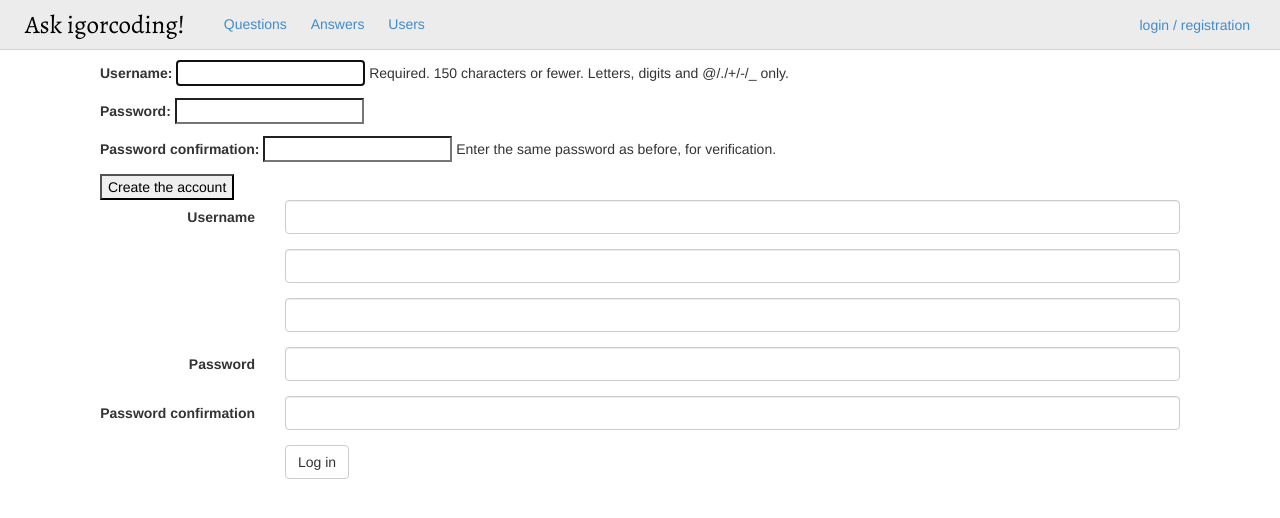
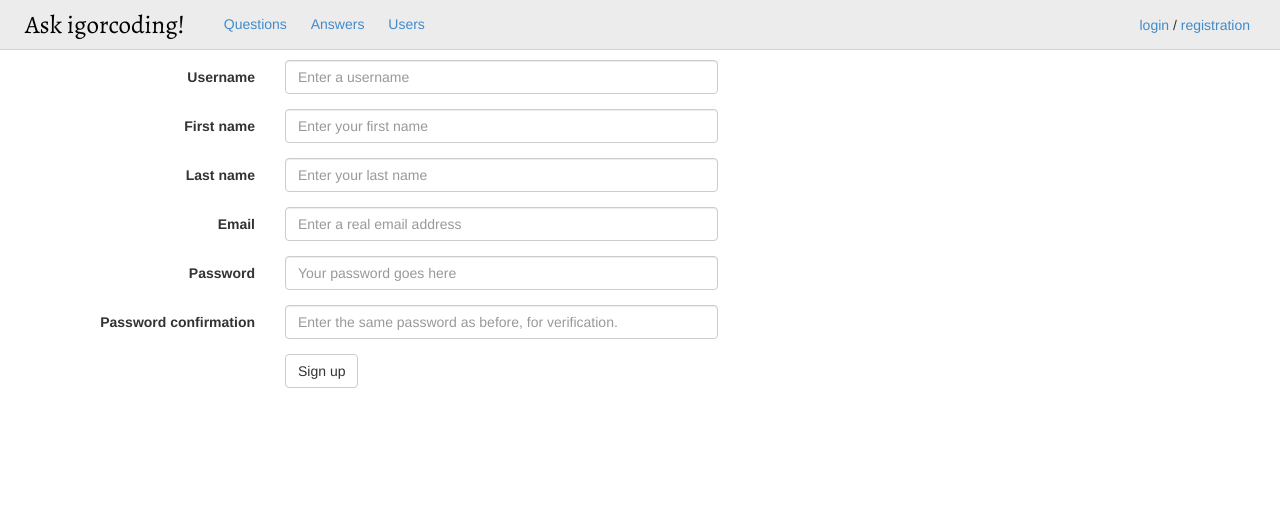
Before and after one commit to igorcoding/igorcoding-ask, a Django app: page /signup/ in a window 1280 px wide. Shown: the top 518 px of the page. Run offline with Django 3.2, Linux system fonts and the light colour scheme; some libraries are stand-ins or nearby versions.

Commit message:
finished registration

```diff
--- a/ask/forms.py
+++ b/ask/forms.py
@@ -1,3 +1,4 @@
+from django.contrib.auth.forms import UserCreationForm
 from django.forms import *
 from ask.models import *
 
@@ -32,3 +33,24 @@ class AnswerForm(forms.Form):
         'rows': '11',
         'style': 'resize:vertical;'
     }))
+
+
+class RegistrationForm(UserCreationForm):
+    first_name = CharField(max_length=30,
+                           label="First name")
+    last_name = CharField(max_length=30,
+                          label="Last name")
+    email = EmailField(label="Email")
+
+    class Meta:
+        model = User
+        fields = ("username", "first_name", "last_name", "email",)
+
+    def save(self, commit=True):
+        user = super(RegistrationForm, self).save(commit=False)
+        user.first_name = self.cleaned_data["first_name"]
+        user.last_name = self.cleaned_data["last_name"]
+        user.email = self.cleaned_data["email"]
+        if commit:
+            user.save()
+        return user
--- a/ask/static/css/login.css
+++ b/ask/static/css/login.css
@@ -11,7 +11,8 @@
 
 .login-form {
     float: left;
-    width: 48%;
+    width: 40%;
+    margin: 0 auto;
     padding-right: 1%;
     border: solid #d3d3d3;
     border-width: 0 1px 0 0;
--- a/ask/views.py
+++ b/ask/views.py
@@ -1,4 +1,5 @@
 import json
+from django.contrib.auth import authenticate, login
 from django.contrib.auth.decorators import login_required
 from django.contrib.auth.forms import UserCreationForm
 from django.shortcuts import render
@@ -303,13 +304,20 @@ def set_correct(request):
 
 def register(request):
     if request.method == 'POST':
-        form = UserCreationForm(request.POST)
-        if form.is_valid():
-            new_user = form.save()
-            return HttpResponseRedirect("/books/")
+        reg_form = RegistrationForm(request.POST)
+        if reg_form.is_valid():
+            new_user = reg_form.save()
+            new_user = authenticate(username=request.POST['username'], password=request.POST['password2'])
+            login(request, new_user)
+
+            try:
+                redirect_to = request.GET['next']
+            except:
+                raise Http404
+            return HttpResponseRedirect(redirect_to)
     else:
-        form = UserCreationForm()
+        reg_form = RegistrationForm()
 
     return render(request, "registration/register.html", {
-        'form': form,
+        'reg_form': reg_form,
     })
--- a/templates/default.html
+++ b/templates/default.html
@@ -10,6 +10,9 @@
         <link rel="stylesheet" type="text/css" href="{% static "css/tag-it/jquery.tagit.css" %}" />
         {% if request.path == '/logout/' or request.path == '/login/' %}
             <link rel="stylesheet" type="text/css" href="{% static "css/login.css" %}" />
+        {% endif %}
+        {% if request.path == '/signup/' %}
+            <link rel="stylesheet" type="text/css" href="{% static "css/register.css" %}" />
         {% endif %}
         <script type="text/javascript" src="{% static "js/jquery-2.0.3.js" %}"></script>
         <script type="text/javascript" src="{% static "js/jquery-ui.js" %}"></script>
@@ -53,7 +56,8 @@
             </div>
             {% else %}
             <div id="login_btn">
-                <a href="{% url 'django.contrib.auth.views.login' %}?next={{ request.path }}">login / registration</a>
+                <a href="{% url 'django.contrib.auth.views.login' %}?next={{ request.path }}">login </a>/
+                <a href="/signup?next={{ request.path }}">registration</a>
             </div>
 
             {% endif %}
--- a/templates/registration/register.html
+++ b/templates/registration/register.html
@@ -1,71 +1,121 @@
 {% extends "default.html" %}
 
 {% block content %}
-    {% if form.errors %}
-        <p>Error.</p>
-    {% endif %}
+    <div class="reg-form">
+        <form class="form-horizontal" role="form" method="post" action="">
+            <div class="form_error_message">
+                {% if reg_form.errors %}
+                    There are some errors.
+                {% endif %}
+            </div>
+            {% csrf_token %}
+            {% if reg_form.username.errors %}
+            <div class="form-group has-error">
+            {% else %}
+            <div class="form-group">
+            {% endif %}
+                <label for="{{ reg_form.username.id_for_label }}"
+                       class="col-sm-2 control-label">{{ reg_form.username.label }}</label>
 
-    <div class="reg-form">
-        <form action="" method="post">
-            {% csrf_token %}
-            {{ form.as_p }}
-            <input type="submit" value="Create the account">
-        </form>
+                <div class="col-sm-5">
+                    <input id="{{ reg_form.username.id_for_label }}" class="form-control"
+                           maxlength="{{ reg_form.username.max_length }}" name="username" type="text" placeholder="Enter a username">
+                </div>
 
-        <form class="form-horizontal" role="form" method="post" action="">
-            {% csrf_token %}
+                <div class="col-sm-5 error_message">
+                    {{ reg_form.username.errors|first }}
+                </div>
+
+            </div>
+            {% if reg_form.first_name.errors %}
+            <div class="form-group has-error">
+            {% else %}
             <div class="form-group">
-                <label for="{{ form.username.id_for_label }}"
-                       class="col-sm-2 control-label">{{ form.username.label }}</label>
+            {% endif %}
+                <label for="{{ reg_form.first_name.id_for_label }}"
+                       class="col-sm-2 control-label">{{ reg_form.first_name.label }}</label>
 
-                <div class="col-sm-10">
-                    <input id="{{ form.username.id_for_label }}" class="form-control"
-                           maxlength="{{ form.username.max_length }}" name="username" type="text">
+                <div class="col-sm-5">
+                    <input id="{{ reg_form.first_name.id_for_label }}" class="form-control"
+                           maxlength="{{ reg_form.first_name.max_length }}" name="first_name" type="text" placeholder="Enter your first name">
+                </div>
+
+                <div class="col-sm-5 error_message">
+                    {{ reg_form.first_name.errors|first }}
                 </div>
             </div>
+            {% if reg_form.last_name.errors %}
+            <div class="form-group has-error">
+            {% else %}
             <div class="form-group">
-                <label for="{{ form.first_name.id_for_label }}"
-                       class="col-sm-2 control-label">{{ form.first_name.label }}</label>
+            {% endif %}
+                <label for="{{ reg_form.last_name.id_for_label }}"
+                       class="col-sm-2 control-label">{{ reg_form.last_name.label }}</label>
 
-                <div class="col-sm-10">
-                    <input id="{{ form.first_name.id_for_label }}" class="form-control"
-                           maxlength="{{ form.first_name.max_length }}" name="first_name" type="text">
+                <div class="col-sm-5">
+                    <input id="{{ reg_form.last_name.id_for_label }}" class="form-control"
+                           maxlength="{{ reg_form.last_name.max_length }}" name="last_name" type="text" placeholder="Enter your last name">
+                </div>
+                <div class="col-sm-5 error_message">
+                    {{ reg_form.last_name.errors|first }}
                 </div>
             </div>
+            {% if reg_form.email.errors %}
+            <div class="form-group has-error">
+            {% else %}
             <div class="form-group">
-                <label for="{{ form.last_name.id_for_label }}"
-                       class="col-sm-2 control-label">{{ form.last_name.label }}</label>
+            {% endif %}
+                <label for="{{ reg_form.email.id_for_label }}"
+                       class="col-sm-2 control-label">{{ reg_form.email.label }}</label>
 
-                <div class="col-sm-10">
-                    <input id="{{ form.last_name.id_for_label }}" class="form-control"
-                           maxlength="{{ form.last_name.max_length }}" name="last_name" type="text">
+                <div class="col-sm-5">
+                    <input id="{{ reg_form.email.id_for_label }}" class="form-control"
+                           maxlength="{{ reg_form.email.max_length }}" name="email" type="text" placeholder="Enter a real email address">
+                </div>
+                <div class="col-sm-5 error_message">
+                    {{ reg_form.email.errors|first }}
                 </div>
             </div>
+            {% if reg_form.password1.errors %}
+            <div class="form-group has-error">
+            {% else %}
             <div class="form-group">
-                <label for="{{ form.password1.id_for_label }}"
-                       class="col-sm-2 control-label">{{ form.password1.label }}</label>
+            {% endif %}
+                <label for="{{ reg_form.password1.id_for_label }}"
+                       class="col-sm-2 control-label">{{ reg_form.password1.label }}</label>
 
-                <div class="col-sm-10">
-                    <input id="{{ form.password1.id_for_label }}" class="form-control"
-                           maxlength="{{ form.password1.max_length }}" name="password1" type="password">
+                <div class="col-sm-5">
+                    <input id="{{ reg_form.password1.id_for_label }}" class="form-control"
+                           maxlength="{{ form.password1.max_length }}" name="password1" type="password" placeholder="Your password goes here">
+                </div>
+                <div class="col-sm-5 error_message">
+                    {{ reg_form.password1.errors|first }}
                 </div>
             </div>
+            {% if reg_form.password2.errors %}
+            <div class="form-group has-error">
+            {% else %}
             <div class="form-group">
-                <label for="{{ form.password2.id_for_label }}"
-                       class="col-sm-2 control-label">{{ form.password2.label }}</label>
+            {% endif %}
+                <label for="{{ reg_form.password2.id_for_label }}"
+                       class="col-sm-2 control-label">{{ reg_form.password2.label }}</label>
 
-                <div class="col-sm-10">
-                    <input id="{{ form.password2.id_for_label }}" class="form-control"
-                           maxlength="{{ form.password2.max_length }}" name="password2" type="password">
+                <div class="col-sm-5">
+                    <input id="{{ reg_form.password2.id_for_label }}" class="form-control"
+                           maxlength="{{ reg_form.password2.max_length }}" name="password2" type="password" placeholder="{{ reg_form.password2.help_text }}">
+                </div>
+                <div class="col-sm-5 error_message">
+                    {{ reg_form.password2.errors|first }}
                 </div>
             </div>
             <input type="hidden" name="next" value="{{ next }}"/>
 
             <div class="form-group">
                 <div class="col-sm-offset-2 col-sm-4">
-                    <button type="submit" class="btn btn-default">Log in</button>
+                    <button type="submit" class="btn btn-default">Sign up</button>
                 </div>
             </div>
         </form>
     </div>
+
 {% endblock %}
```
Also changed, not shown: templates/registration/login.html (+9 -35 lines).
